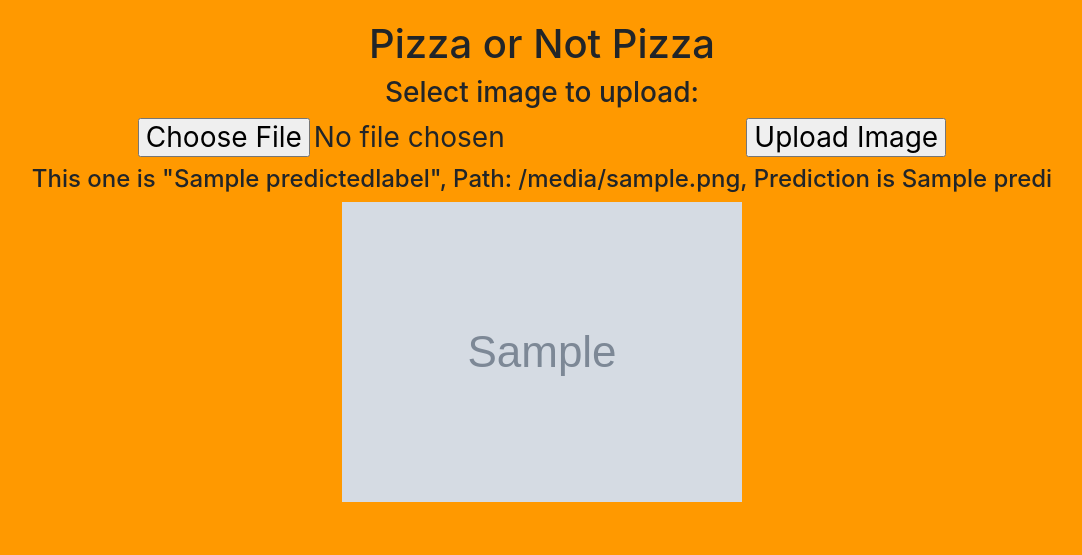
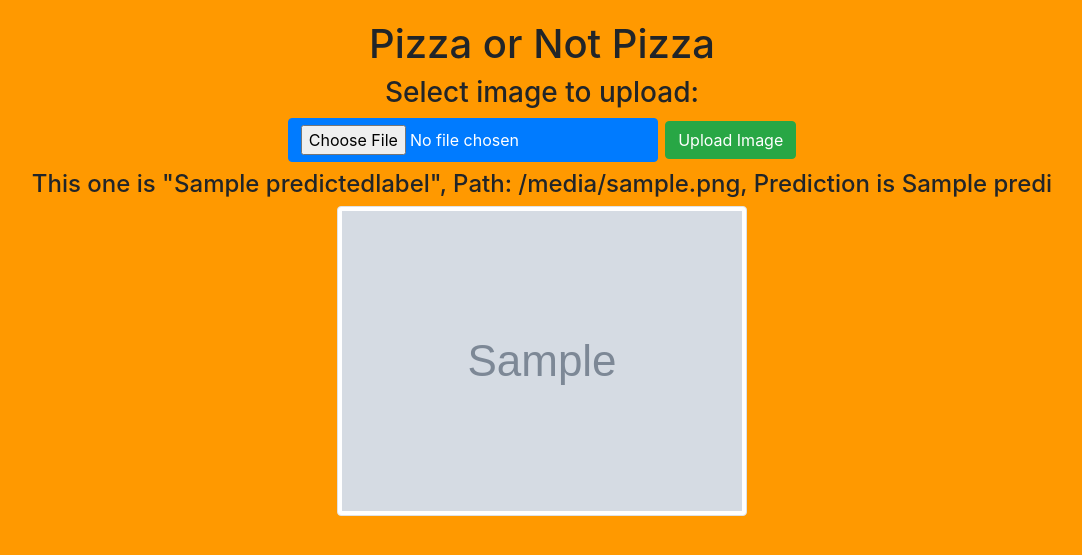
Before and after one commit to jasonnonstop10/CSC340Pizza, a Django app: template templates/index.html in a window 1280 px wide. Shown: the top 555 px of the page, without its empty margins (98-1180 px from the left). Run offline with Django 3.2, Linux system fonts and the light colour scheme; the template is opened without the code that fills it: most values are stand-ins (such as "Sample title", 1, 10 or a date in 2020); grey boxes marked "Sample" are stand-in pictures; some libraries are stand-ins or nearby versions.

Commit message:
[update] change style css button and image

```diff
--- a/templates/index.html
+++ b/templates/index.html
@@ -15,11 +15,11 @@
             <form action="predictImage" method="POST" enctype="multipart/form-data">
                 {% csrf_token %}
                 <h3>Select image to upload:<h3>
-                <input type="file" name="filePath" id="fileToUpload">
-                <input type="submit" value="Upload Image" name="submit">
+                <input class="btn btn-primary" type="file" name="filePath" id="fileToUpload">
+                <input class="btn btn-success" type="submit" value="Upload Image" name="submit">
               </form>
               <h4 style="text-align: center;">This one is "{{predictedlabel}}", Path: {{filePathName}}, Prediction is {{predi}}<h4>
-              <img src="{{filePathName}}" alt="imageName">
+              <img src="{{filePathName}}" alt="imageName" class="img-thumbnail img-fluid">
     </div>
 </body>
 </html>
```
Also changed, not shown: media/H3ff25e0fc3a84654906283edc9ca30e1g.jpg_350x350.jpg (added), media/hive.png (added), media/pizza-hut.jpg (added), media/pizza-hut_6UMIbII.jpg (added), media/pizza-hut_h5Hld0b.jpg (added), media/pizza-hut_iJcprU4.jpg (added).
